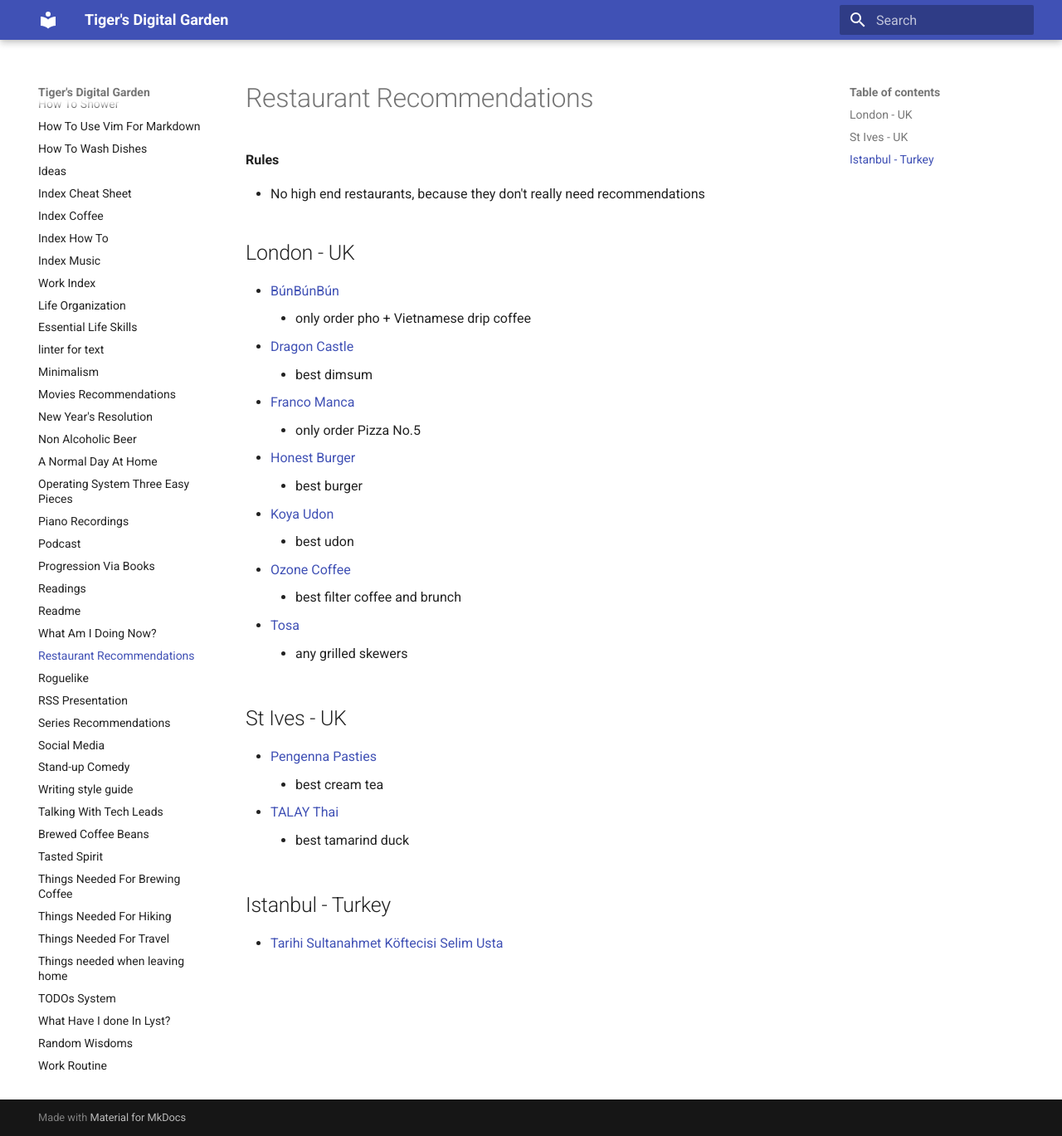
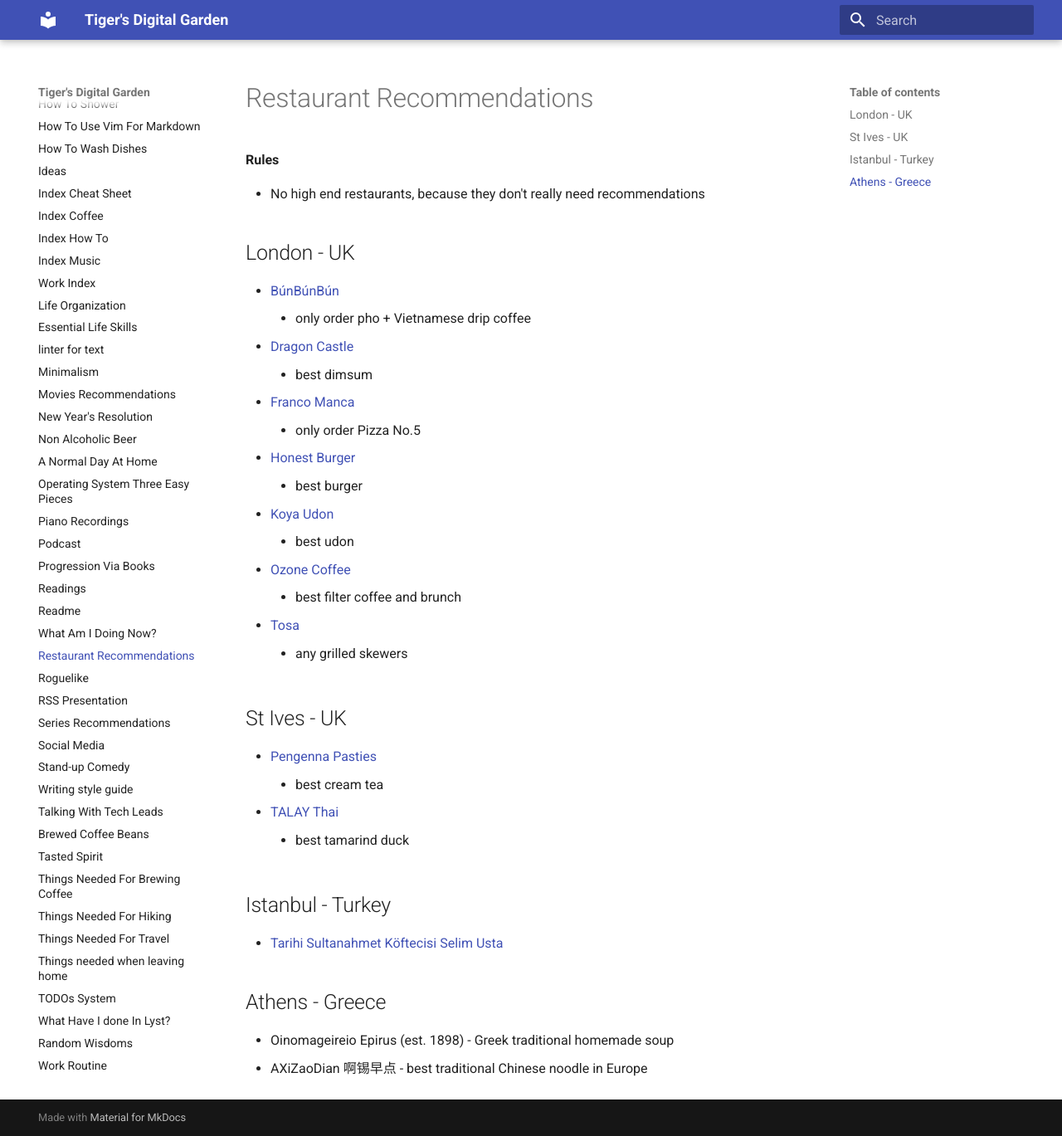
Before and after one commit to ynotstartups/notes, an MkDocs documentation site: the page built from notes/restaurant-recommendations.md, in a window 1280 px wide and 1369 px high. Shown: the whole window at 83% size. Built offline with MkDocs 1.6.1 and Material for MkDocs 9.7.7, drawn with Linux system fonts in a browser that asks for light colours.

Commit message:
add restaurants

```diff
--- a/notes/restaurant-recommendations.md
+++ b/notes/restaurant-recommendations.md
@@ -31,3 +31,10 @@
 ## Istanbul - Turkey
 
 - [Tarihi Sultanahmet Köftecisi Selim Usta](https://www.google.com/search?q=istanbul+&tbm=lcl&ei=yA3WYamwCIWT8gK6uIrwCw&oq=istanbul+&gs_l=psy-ab.3..0i273k1j0i433i457i273k1j0i402k1j0i273k1l2j0i433i273k1j0i67k1j0i512i433k1j0i512k1l2.15829.15829.0.16157.1.1.0.0.0.0.88.88.1.1.0....0...1c.1.64.psy-ab..0.1.87....0.ctiPPDYQPQo#rlfi=hd:;si:977764276566104906;mv:%5B%5B41.01122853552672,28.985895345282792%5D,%5B41.00326186638583,28.967613481978933%5D%5D)
+
+## Athens - Greece
+
+- Oinomageireio Epirus (est. 1898)
+    - Greek traditional homemade soup
+- AXiZaoDian 啊锡早点
+    - best traditional Chinese noodle in Europe
```
